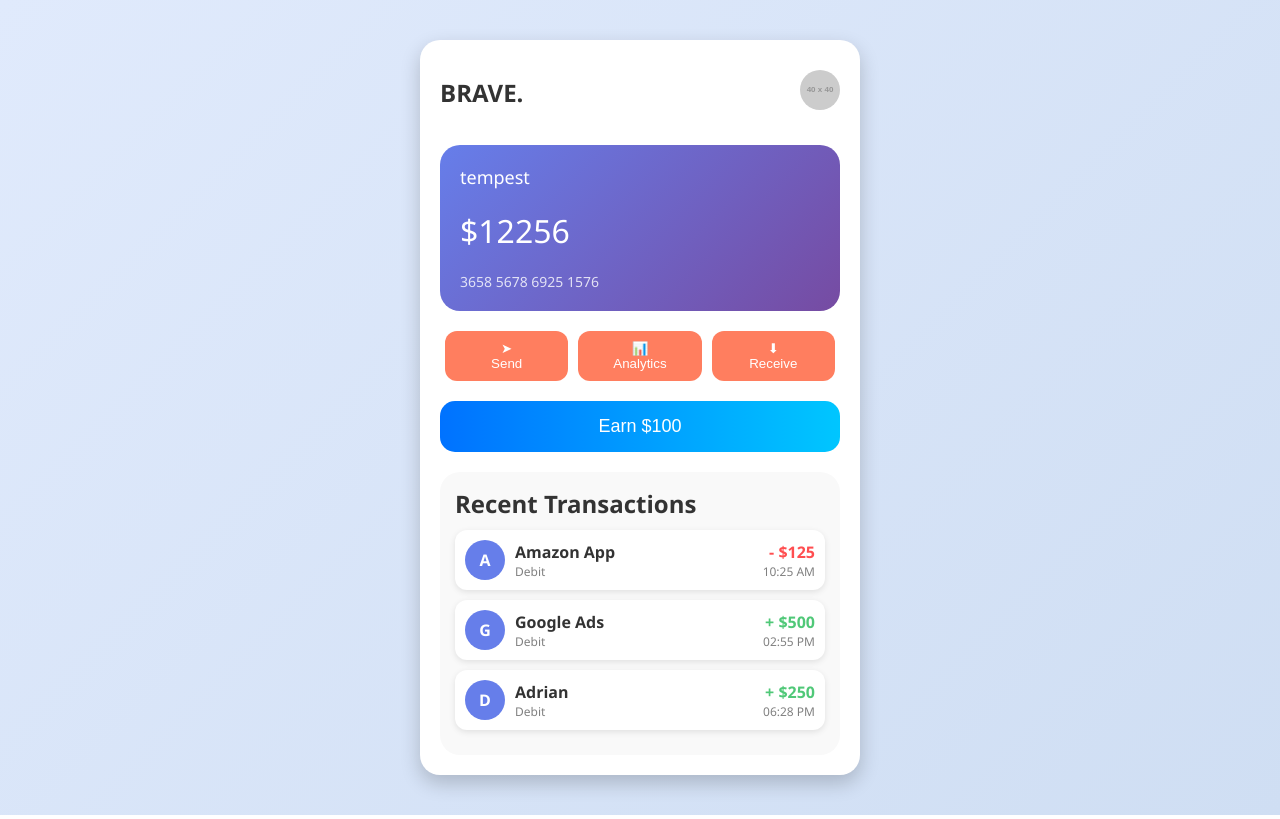
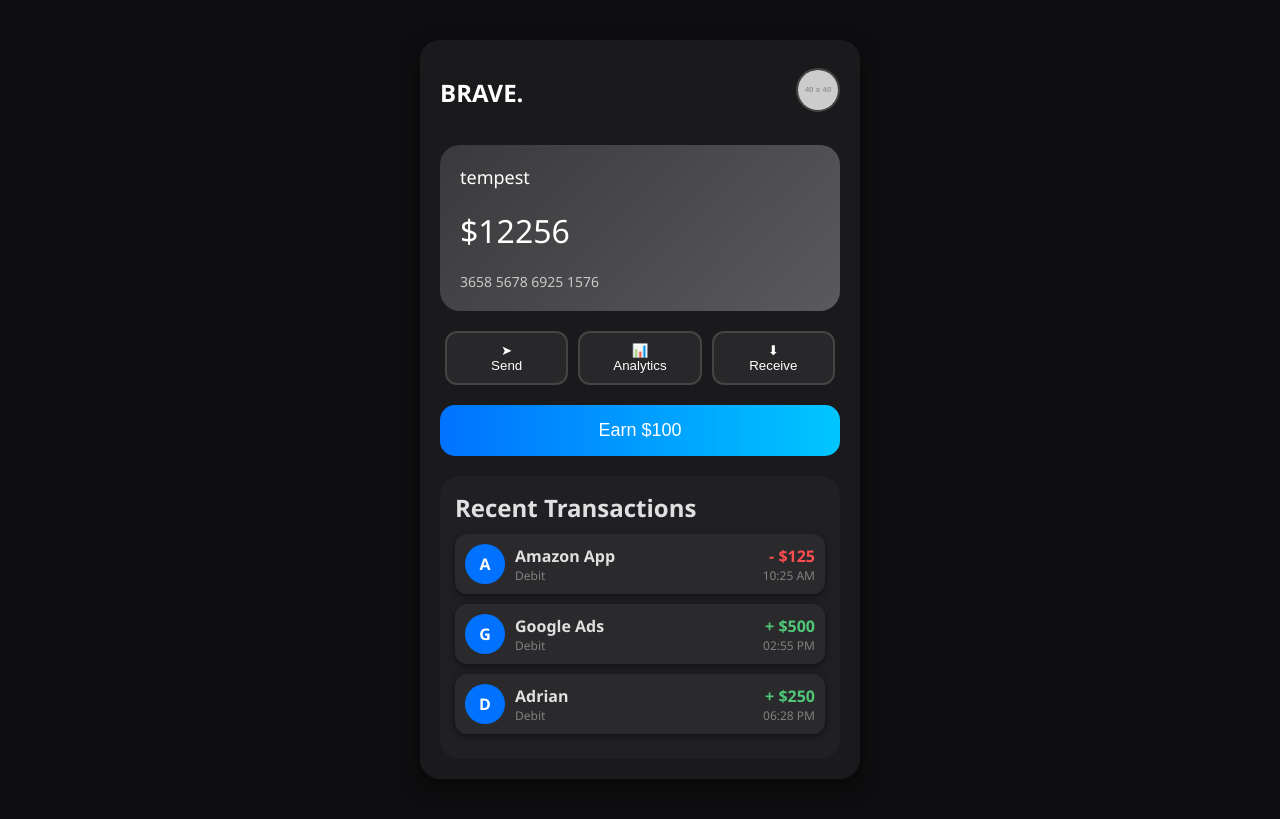
Before and after one commit to aleksaosmi/osmi, a plain HTML site: page index.html in a window 1280 px wide. Drawn offline with Linux system fonts and the light colour scheme; placeholder pictures from the web are drawn by us.

Commit message:
Update styles.css

```diff
--- a/styles.css
+++ b/styles.css
@@ -3,17 +3,17 @@
 body {
     margin: 0;
     font-family: 'Segoe UI', Tahoma, Geneva, Verdana, sans-serif;
-    background: linear-gradient(135deg, #e0eafc, #cfdef3);
-    color: #333;
+    background: #0e0e10; /* obsidian black */
+    color: #e0e0e0;
 }
 
 .app {
     max-width: 400px;
     margin: 40px auto;
-    background: white;
+    background: #1a1a1d;
     padding: 20px;
     border-radius: 20px;
-    box-shadow: 0 8px 20px rgba(0, 0, 0, 0.2);
+    box-shadow: 0 8px 20px rgba(0, 0, 0, 0.5);
     overflow: hidden;
     position: relative;
 }
@@ -26,16 +26,18 @@ header {
 
 header h1 {
     font-size: 24px;
+    color: #ffffff;
 }
 
 .profile img {
     width: 40px;
     height: 40px;
     border-radius: 50%;
+    border: 2px solid #444;
 }
 
 .card {
-    background: linear-gradient(135deg, #667eea, #764ba2);
+    background: linear-gradient(135deg, #3a3a3d, #5a5a5d);
     color: white;
     padding: 20px;
     border-radius: 20px;
@@ -57,7 +59,7 @@ header h1 {
 
 .card-number {
     font-size: 14px;
-    opacity: 0.8;
+    opacity: 0.7;
 }
 
 .actions {
@@ -67,9 +69,9 @@ header h1 {
 }
 
 .actions button {
-    background: #ff7e5f;
+    background: #28282b;
     color: white;
-    border: none;
+    border: 2px solid #444;
     border-radius: 12px;
     padding: 10px;
     flex: 1;
@@ -79,17 +81,18 @@ header h1 {
     align-items: center;
     justify-content: center;
     cursor: pointer;
-    transition: background 0.3s;
+    transition: all 0.3s ease;
 }
 
 .actions button:hover {
-    background: #feb47b;
+    background: #3a3a3d;
+    transform: scale(1.05);
+    border-color: #00c6ff;
 }
 
 #earnBtn {
     width: 100%;
     padding: 15px;
-    background: #00c6ff;
     background: linear-gradient(to right, #0072ff, #00c6ff);
     color: white;
     font-size: 18px;
@@ -102,10 +105,11 @@ header h1 {
 
 #earnBtn:hover {
     background: linear-gradient(to right, #005bea, #00c6ff);
+    transform: scale(1.05);
 }
 
 .transactions {
-    background: #f9f9f9;
+    background: #202024;
     border-radius: 20px;
     padding: 15px;
 }
@@ -118,11 +122,11 @@ header h1 {
     display: flex;
     justify-content: space-between;
     align-items: center;
-    background: white;
+    background: #2a2a2d;
     padding: 10px;
     border-radius: 12px;
     margin-bottom: 10px;
-    box-shadow: 0 2px 6px rgba(0,0,0,0.1);
+    box-shadow: 0 2px 6px rgba(0,0,0,0.5);
 }
 
 .txn-info {
@@ -131,7 +135,7 @@ header h1 {
 }
 
 .txn-icon {
-    background: #667eea;
+    background: #0072ff;
     color: white;
     width: 40px;
     height: 40px;
@@ -171,12 +175,12 @@ header h1 {
     color: gray;
 }
 
-/* Animation for falling dollars */
+/* Falling Dollar Animation */
 .dollar {
     position: absolute;
     top: -50px;
     font-size: 24px;
-    color: green;
+    color: #00ff00;
     animation: fall 3s linear infinite;
     pointer-events: none;
 }
@@ -187,3 +191,13 @@ header h1 {
         opacity: 0;
     }
 }
+
+/* Flash Effect for Balance Update */
+.flash {
+    animation: flashAnim 0.4s alternate 2;
+}
+
+@keyframes flashAnim {
+    from { color: #ffffff; }
+    to { color: #00ff00; }
+}
```
